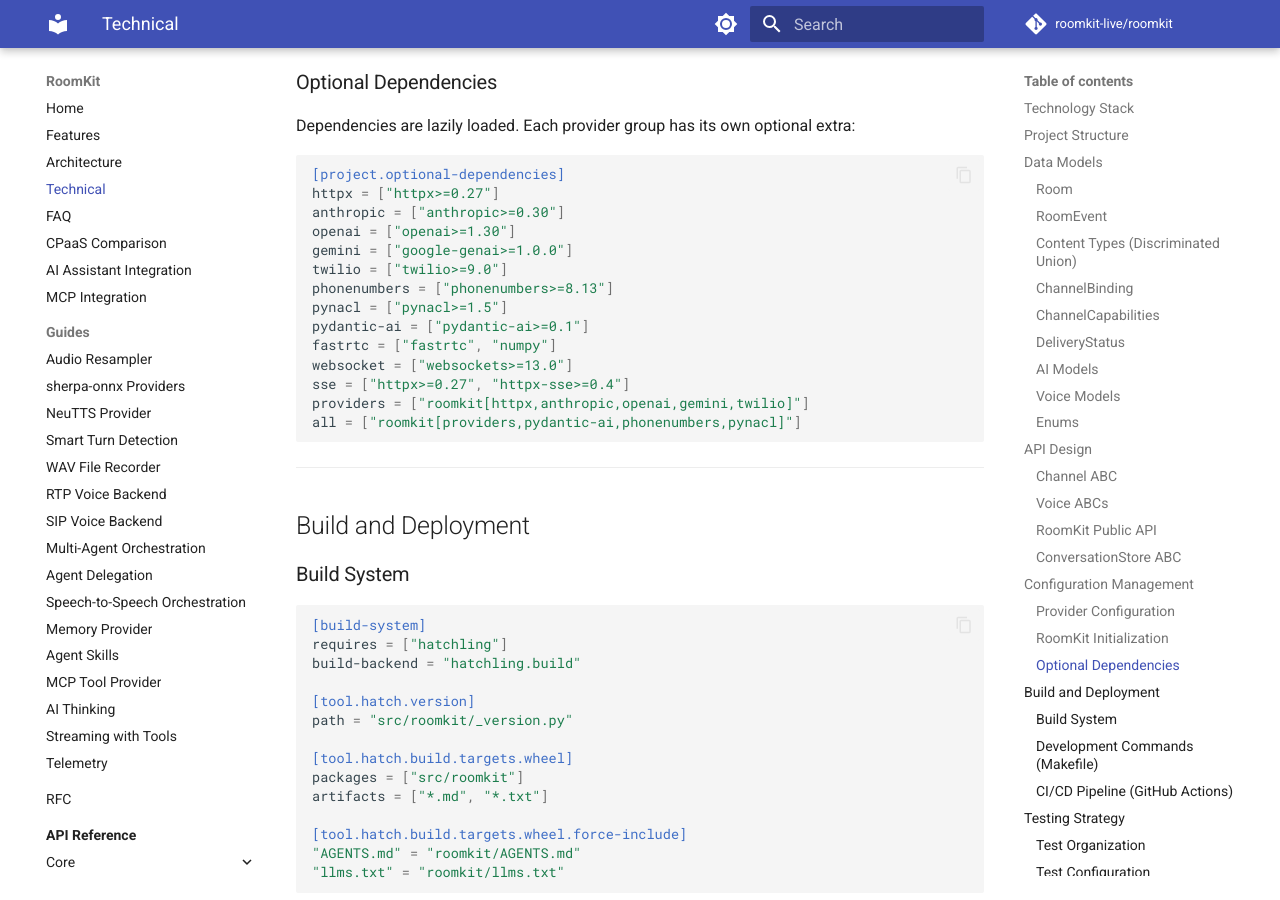
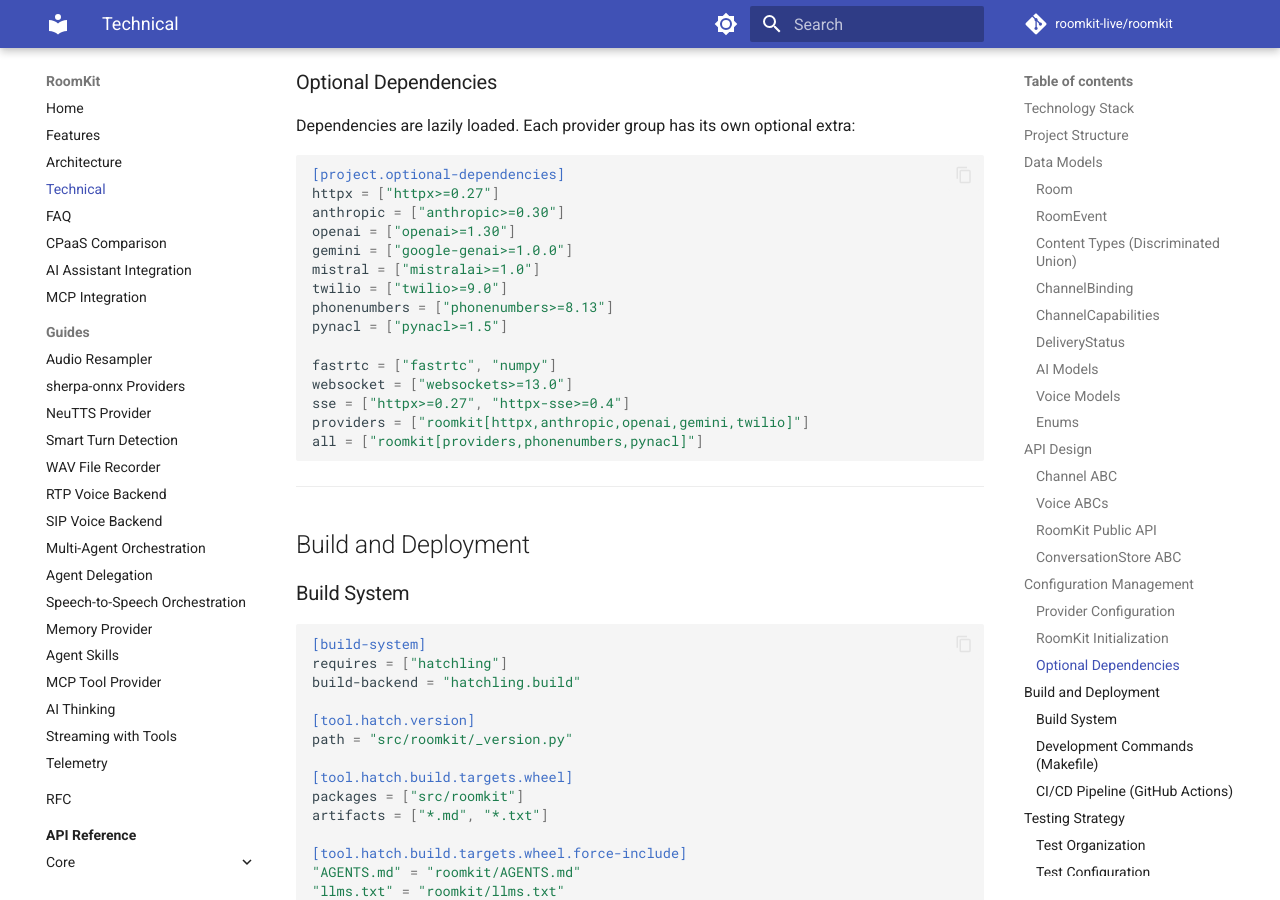
Before and after one commit to roomkit-live/roomkit-docs, an MkDocs documentation site: the page built from docs/technical.md, in a window 1280 px wide and 900 px high, scrolled down 14983 px. Built offline with MkDocs 1.6.1 and Material for MkDocs 9.7.7, drawn with Linux system fonts in a browser that asks for light colours; comment, search, counter and statistics services are not loaded; some of the changed text lies outside the part shown.

Commit message:
docs: add Mistral AI provider, remove Pydantic AI references
Co-Authored-By: Claude Opus 4.6 <noreply@anthropic.com>

````diff
--- a/docs/technical.md
+++ b/docs/technical.md
@@ -10,7 +10,7 @@
 | **AI - Anthropic** | anthropic SDK | >= 0.30 (optional) |
 | **AI - OpenAI** | openai SDK | >= 1.30 (optional) |
 | **AI - Gemini** | google-genai | >= 1.0.0 (optional) |
-| **AI - Framework** | pydantic-ai | >= 0.1 (optional) |
+| **AI - Mistral** | mistralai | >= 1.0 (optional) |
 | **SMS - Twilio** | twilio | >= 9.0 (optional) |
 | **Phone Validation** | phonenumbers | >= 8.13 (optional) |
 | **Crypto (Telnyx)** | pynacl | >= 1.5 (optional) |
@@ -99,7 +99,7 @@ roomkit/
 │   │   ├── anthropic/             # AnthropicAIProvider + AnthropicConfig
 │   │   ├── openai/                # OpenAIAIProvider + OpenAIConfig
 │   │   ├── gemini/                # GeminiAIProvider + GeminiConfig
-│   │   ├── pydantic_ai/           # Pydantic AI integration support
+│   │   ├── mistral/               # MistralAIProvider + MistralConfig
 │   │   ├── sms/                   # SMSProvider ABC + MockSMSProvider + utilities
 │   │   ├── voicemeup/             # VoiceMeUpSMSProvider + VoiceMeUpConfig + MMS aggregation
 │   │   ├── twilio/                # TwilioSMSProvider + TwilioRCSProvider + configs
@@ -691,15 +691,16 @@ httpx = ["httpx>=0.27"]
 anthropic = ["anthropic>=0.30"]
 openai = ["openai>=1.30"]
 gemini = ["google-genai>=1.0.0"]
+mistral = ["mistralai>=1.0"]
 twilio = ["twilio>=9.0"]
 phonenumbers = ["phonenumbers>=8.13"]
 pynacl = ["pynacl>=1.5"]
-pydantic-ai = ["pydantic-ai>=0.1"]
+
 fastrtc = ["fastrtc", "numpy"]
 websocket = ["websockets>=13.0"]
 sse = ["httpx>=0.27", "httpx-sse>=0.4"]
 providers = ["roomkit[httpx,anthropic,openai,gemini,twilio]"]
-all = ["roomkit[providers,pydantic-ai,phonenumbers,pynacl]"]
+all = ["roomkit[providers,phonenumbers,pynacl]"]
 ```
 
 ---
````
Also changed, not shown: docs/architecture.md (+1 -1 lines), docs/features.md (+1 -1 lines).
